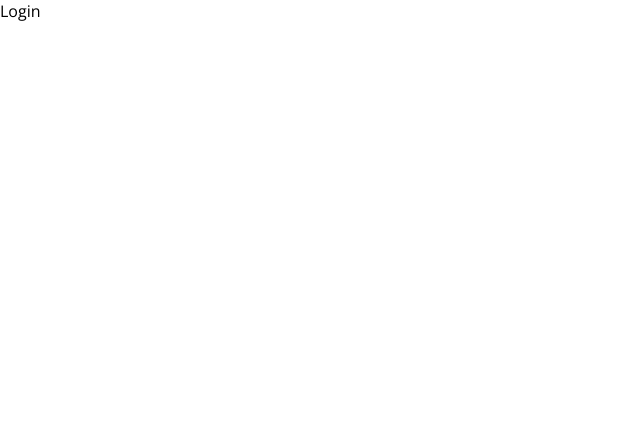
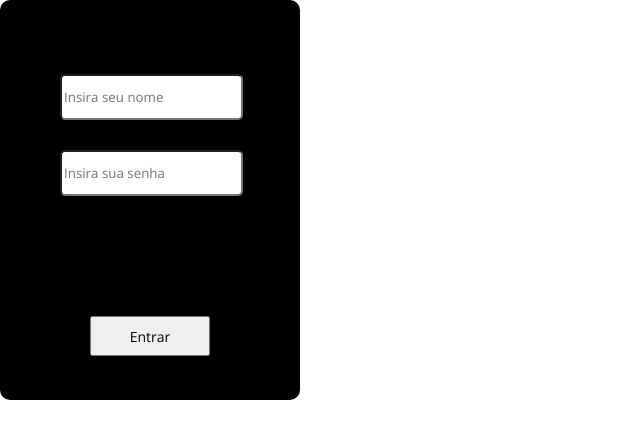
Before and after one commit to Macwdo/Macedo-Azevedo-Front, a React (Create React App) app: page /login in a window 1280 px wide. Shown: the top 438 px of the page, without its empty margins (0-640 px from the left). Built offline with nearby package versions, Linux system fonts and the light colour scheme.

Commit message:
Refact login.jsx

```diff
--- a/src/pages/login.jsx
+++ b/src/pages/login.jsx
@@ -1,11 +1,51 @@
-import React from "react";
+import React from "react"
 
 const Login = () => {
     return (
-        <div className="login">
-            Login
+        <div className="container">
+            <div className='login'>
+                <div className='form'>
+                    <input className="nome" placeholder='Insira seu nome'/>
+                    <input className="senha" placeholder='Insira sua senha' type="text" />
+                    <button className="btn-enviar"  onClick={pegarDados}>Entrar</button>
+                </div>
+            </div>
         </div>
-    );
+    )
+
+    async function pegarDados (){
+      var inputNome = document.getElementsByClassName("nome");
+      var inputSenha = document.getElementsByClassName("senha");
+      var senha = inputSenha[0].value
+      var nome = inputNome[0].value
+      const token = await get_jwt(nome, senha);
+      console.log(token);
+      }
+
+      async function get_jwt(username, password) {
+
+        const headers = {
+        'Content-Type': 'application/json'
+        };
+
+        const body = JSON.stringify({
+          "username": `${username}`,
+          "password": `${password}`
+      })
+
+        const config = {
+            method: 'POST',
+            headers: headers,
+            body: body
+        }
+
+        const token = await fetch('https://gordinho.macedoweb.com.br/api/token/', config).then(
+            objects => {
+                return objects.json()
+            }
+        )
+        return token
+    }
 };
 
 export default Login;
--- a/src/style.scss
+++ b/src/style.scss
@@ -93,4 +93,47 @@ $modal-grey: #D9D9D9;
         // }
 
     }
+
+    .login{
+        background-color: rgb(0, 0, 0);
+        display: flex;
+        align-items: center;
+        justify-content: center;
+        border-radius: 10px;
+        width: 300px;
+        height: 400px;
+
+        .form{
+            display: flex;
+            justify-content: center;
+            align-items: center;
+            display: inline-block;
+        }
+
+        .nome, .senha{
+            height: 40px;
+        }
+
+        .btn-enviar{
+            display: flex;
+            margin-top: 120px;
+            margin-left: 90px;
+            height: 40px;
+            width: 120px;
+            align-items: center;
+            justify-content: center;
+            font-size: 14px;
+        }
+
+        .btn-enviar:hover{
+            background-color: bisque;
+            cursor: pointer;
+        }
+
+        input{
+            margin-left: 60px;
+            margin-top: 30px;
+            border-radius: 5px;
+        }
+    }
 }
```
